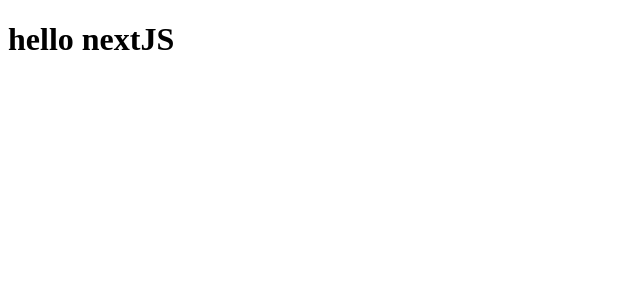
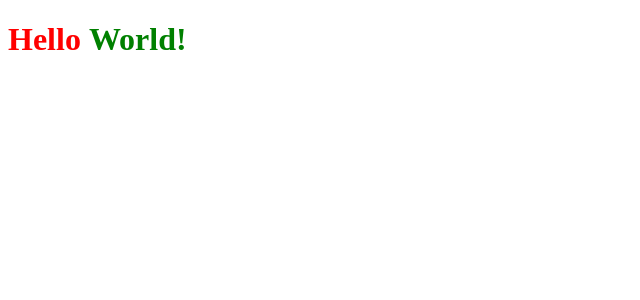
Before and after one commit to Gabrielscruz/ignews, a Next.js app: page / in a window 1280 px wide. Shown: the top 300 px of the page, without its empty margins (0-640 px from the left). Built offline with nearby package versions, Linux system fonts and the light colour scheme.

Commit message:
Utilizando Sass

```diff
--- a/package.json
+++ b/package.json
@@ -12,6 +12,7 @@
     "next": "12.1.0",
     "react": "17.0.2",
     "react-dom": "17.0.2",
+    "sass": "^1.49.9",
     "typescript": "^4.6.2"
   },
   "devDependencies": {
--- a/src/pages/_app.tsx
+++ b/src/pages/_app.tsx
@@ -1,4 +1,7 @@
 import {AppProps} from 'next/app'
+
+
+
 function MyApp({ Component, pageProps }:AppProps) {
   return <Component {...pageProps} />
 }
--- a/src/pages/index.tsx
+++ b/src/pages/index.tsx
@@ -1,7 +1,9 @@
-
+import styles from '../styles/home.module.scss';
 
 export default function Home() {
   return (
-   <h1>hello nextJS</h1>
+   <h1 className={styles.title}>
+     Hello  <span>World!</span>
+   </h1>
   )
 }
--- /dev/null
+++ b/src/styles/home.module.scss
@@ -0,0 +1,8 @@
+.title{
+    color:red;
+
+    span{
+        font-weight: 600;
+        color:green;
+    }
+}
```
Also changed, not shown: 1 other file (tests, documents, lock files or other folders).
